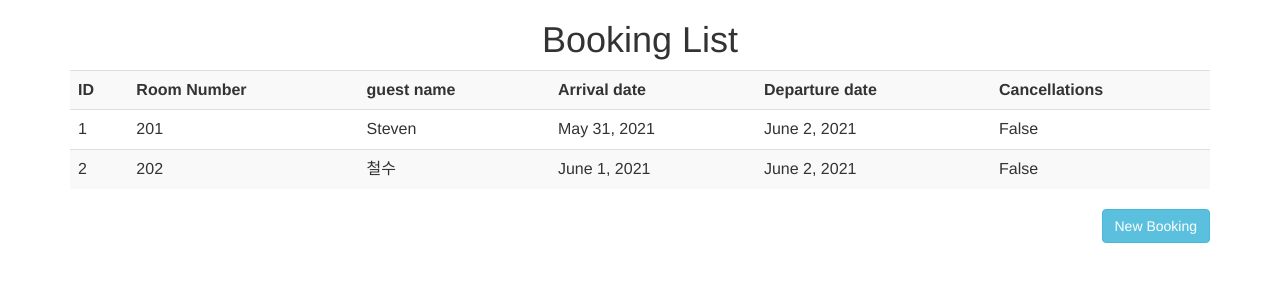
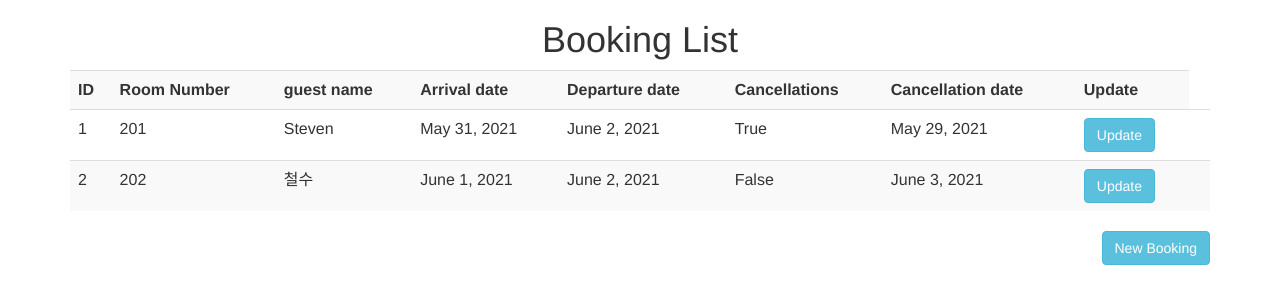
Before and after one commit to ju0103/HotelReservation, a Django app: page /bookingmgmt/ in a window 1280 px wide. Shown: the top 304 px of the page. Run offline with Django 3.2, Linux system fonts and the light colour scheme; data comes from the database, SQL or seed files in the repository; some libraries are stand-ins or nearby versions.

Commit message:
Create booking update

```diff
--- a/bookingmgmt/urls.py
+++ b/bookingmgmt/urls.py
@@ -5,6 +5,7 @@ from bookingmgmt import views
 urlpatterns = [
     path('', views.list_bookings, name = 'list_bookings'),
     path('newbooking/', views.create_booking, name='add_booking'),
+    path('update/<int:id>/', views.update_booking, name='update_booking'),
 
     path('guests/', views.list_guests, name = 'list_guests'),
     path('newguest/', views.create_guest, name='add_guest'),
--- a/bookingmgmt/views.py
+++ b/bookingmgmt/views.py
@@ -18,10 +18,20 @@ def create_booking(request):
 
     return render(request, 'bookingmgmt/booking_form.html', {'bookingform': bookingform})
 
+def update_booking(request, id):
+    booking = Reservation.objects.get(id=id)
+    bookingform = BookingForm(request.POST or None, instance=booking)
+
+    if bookingform.is_valid():
+        bookingform.save()
+        return redirect('list_bookings')
+
+    return render(request, 'bookingmgmt/booking_form.html', {'bookingform': bookingform, 'booking': booking})
+
+
 def list_guests(request):
     guests = Guest.objects.all()
     return render(request, 'bookingmgmt/list_guests.html', {'guests': guests})
-
 
 def create_guest(request):
     guestform = GuestForm(request.POST or None)
--- a/templates/bookingmgmt/list_bookings.html
+++ b/templates/bookingmgmt/list_bookings.html
@@ -12,10 +12,9 @@
             <th>guest name</th>
             <th>Arrival date</th>
             <th>Departure date</th>
-            {% if bookings.is_cancelled %}
-                <th>Cancellation date</th>
-            {% endif %}
             <th>Cancellations</th>
+            <th>Cancellation date</th>
+            <th>Update</th>
         </tr>
         <tr>
             {% for booking in bookings %}
@@ -25,9 +24,8 @@
                 <td> {{ booking.arrival_date }}</td>
                 <td> {{ booking.departure_date }}</td>
                 <td> {{ booking.is_cancelled }}</td>
-                {% if bookings.is_cancelled %}
-                    <td>{{ booking.cancellation_date}}</td>
-                {% endif %}
+                <td>{{ booking.cancellation_date}}</td>
+                <td> <a class="btn btn-info" href ="{%url 'update_booking' booking.id %}">Update</a> <td>
                 </tr>
             {% endfor %}
     </table>
```
Also changed, not shown: db.sqlite3.
